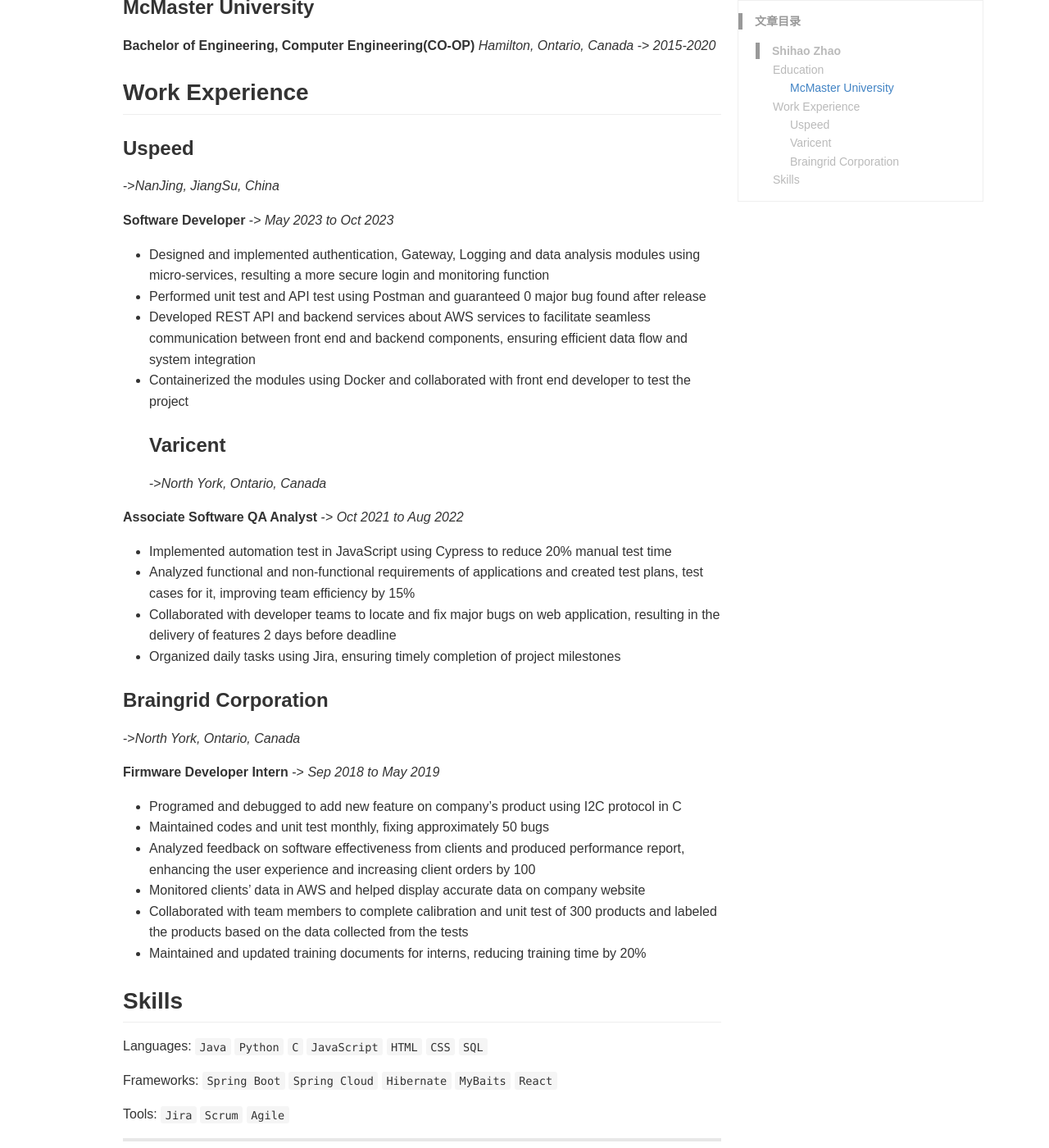
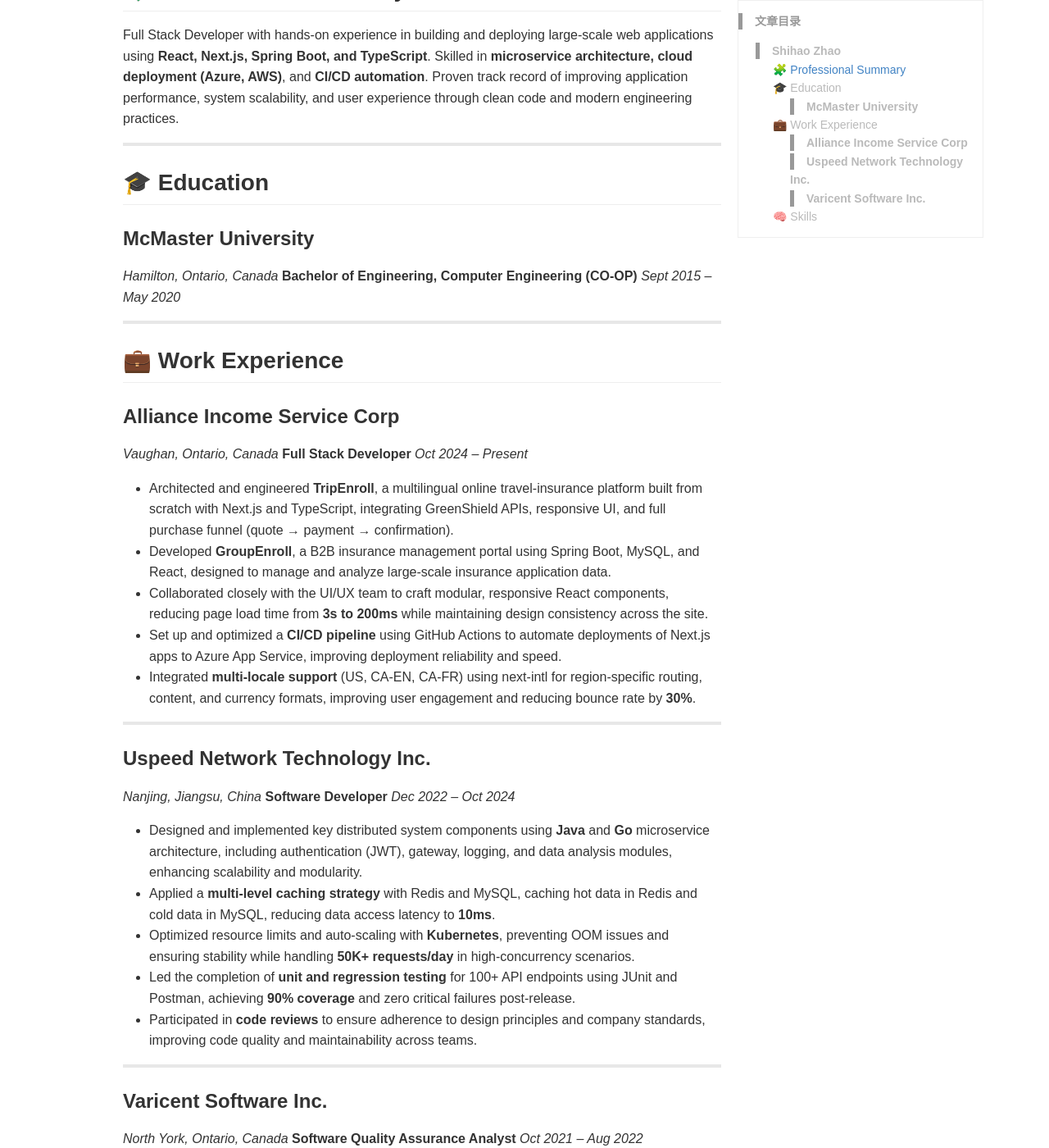
Before and after one commit to zhaoshihao1/zhaoshihao1.github.io, a Jekyll site: the page built from _posts/resume/2023-03-21-resume.md, in a window 1280 px wide and 1400 px high, scrolled down 420 px. Shown: the whole window at 82% size. Built offline with Jekyll 4.4.1, drawn with Linux system fonts in a browser that asks for light colours; comment, search, counter and statistics services are not loaded; some of the changed text lies outside the part shown.

Commit message:
Revise resume with updated professional details
Updated resume to enhance professional summary, education, and work experience sections. Added details on skills and projects to reflect recent roles and responsibilities.

```diff
--- a/_posts/resume/2023-03-21-resume.md
+++ b/_posts/resume/2023-03-21-resume.md
@@ -8,57 +8,69 @@
 ---
 
 # **Shihao Zhao**
-Software developer, Computer Engineering Student
-
-## Education
-
-### McMaster University
-
-**Bachelor of Engineering, Computer Engineering(CO-OP)**  _Hamilton, Ontario, Canada_
--> _2015-2020_
-## Work Experience
-
-### Uspeed
-->_NanJing, JiangSu, China_
-
-**Software Developer**
--> _May 2023 to Oct 2023_
-
-- Designed and implemented authentication, Gateway, Logging and data analysis modules using micro-services, resulting a more secure login and monitoring function
-- Performed unit test and API test using Postman and guaranteed 0 major bug found after release
-- Developed REST API and backend services about AWS services to facilitate seamless communication between front end and backend components, ensuring efficient data flow and system integration
-- Containerized the modules using Docker and collaborated with front end developer to test the project
-### Varicent
-->_North York, Ontario, Canada_
-
-**Associate Software QA Analyst**
--> _Oct 2021 to Aug 2022_
-
-- Implemented automation test in JavaScript using Cypress to reduce 20% manual test time
-- Analyzed functional and non-functional requirements of applications and created test plans, test cases for it, improving team efficiency by 15%
-- Collaborated with developer teams to locate and fix major bugs on web application, resulting in the delivery of features 2 days before deadline
-- Organized daily tasks using Jira, ensuring timely completion of project milestones
-
-### Braingrid Corporation
-->_North York, Ontario, Canada_
-
-**Firmware Developer Intern**
--> _Sep 2018 to May 2019_
-
-- Programed and debugged to add new feature on company’s product using I2C protocol in C
-- Maintained codes and unit test monthly, fixing approximately 50 bugs
-- Analyzed feedback on software effectiveness from clients and produced performance report, enhancing the user experience and increasing client orders by 100
-- Monitored clients’ data in AWS and helped display accurate data on company website
-- Collaborated with team members to complete calibration and unit test of 300 products and labeled the products based on the data collected from the tests
-- Maintained and updated training documents for interns, reducing training time by 20%
-
-
-## Skills
-
-Languages: `Java` `Python` `C` `JavaScript` `HTML` `CSS` `SQL`
-
-Frameworks: `Spring Boot` `Spring Cloud` `Hibernate` `MyBaits` `React`
-
-Tools: `Jira` `Scrum` `Agile`
+Software Developer, Computer Engineering
+📞 905-923-3706 | ✉️ mikezhaowork21@gmail.com | [LinkedIn](https://linkedin.com/in/shihaozhao1) | [Portfolio](https://zhaoshihao1.github.io)
 
 ---
+## 🧩 Professional Summary
+
+Full Stack Developer with hands-on experience in building and deploying large-scale web applications using **React, Next.js, Spring Boot, and TypeScript**.
+Skilled in **microservice architecture, cloud deployment (Azure, AWS)**, and **CI/CD automation**.
+Proven track record of improving application performance, system scalability, and user experience through clean code and modern engineering practices.
+
+---
+## 🎓 Education
+
+### **McMaster University**
+_Hamilton, Ontario, Canada_
+**Bachelor of Engineering, Computer Engineering (CO-OP)**
+_Sept 2015 – May 2020_
+
+---
+
+## 💼 Work Experience
+
+### **Alliance Income Service Corp**
+_Vaughan, Ontario, Canada_
+**Full Stack Developer**
+_Oct 2024 – Present_
+
+- Architected and engineered **TripEnroll**, a multilingual online travel-insurance platform built from scratch with Next.js and TypeScript, integrating GreenShield APIs, responsive UI, and full purchase funnel (quote → payment → confirmation).
+- Developed **GroupEnroll**, a B2B insurance management portal using Spring Boot, MySQL, and React, designed to manage and analyze large-scale insurance application data.
+- Collaborated closely with the UI/UX team to craft modular, responsive React components, reducing page load time from **3s to 200ms** while maintaining design consistency across the site.
+- Set up and optimized a **CI/CD pipeline** using GitHub Actions to automate deployments of Next.js apps to Azure App Service, improving deployment reliability and speed.
+- Integrated **multi-locale support** (US, CA-EN, CA-FR) using next-intl for region-specific routing, content, and currency formats, improving user engagement and reducing bounce rate by **30%**.
+
+---
+
+### **Uspeed Network Technology Inc.**
+_Nanjing, Jiangsu, China_
+**Software Developer**
+_Dec 2022 – Oct 2024_
+
+- Designed and implemented key distributed system components using **Java** and **Go** microservice architecture, including authentication (JWT), gateway, logging, and data analysis modules, enhancing scalability and modularity.
+- Applied a **multi-level caching strategy** with Redis and MySQL, caching hot data in Redis and cold data in MySQL, reducing data access latency to **10ms**.
+- Optimized resource limits and auto-scaling with **Kubernetes**, preventing OOM issues and ensuring stability while handling **50K+ requests/day** in high-concurrency scenarios.
+- Led the completion of **unit and regression testing** for 100+ API endpoints using JUnit and Postman, achieving **90% coverage** and zero critical failures post-release.
+- Participated in **code reviews** to ensure adherence to design principles and company standards, improving code quality and maintainability across teams.
+
+---
+
+### **Varicent Software Inc.**
+_North York, Ontario, Canada_
+**Software Quality Assurance Analyst**
+_Oct 2021 – Aug 2022_
+
+- Automated regression testing with **Cypress**, improving test coverage from 60% to **95%** and reducing manual testing effort by 20%.
+- Analyzed functional and non-functional requirements to create comprehensive **test plans and cases**, improving testing efficiency and accuracy.
+- Collaborated across teams to identify and fix major bugs in web applications, delivering features **2 days ahead of schedule**.
+- Managed daily testing tasks using **Jira**, ensuring timely delivery of project milestones.
+
+---
+
+## 🧠 Skills
+
+**Languages & Frameworks:** `Java` `JavaScript` `TypeScript` `React` `Next.js` `Spring Boot` `Spring Cloud` `Hibernate`
+**Tools:** `RabbitMQ` `Docker` `Kubernetes` `Jira` `JUnit` `CI/CD` `Git` `Postman` `MySQL` `Redis` `AWS`
+
+---
```
